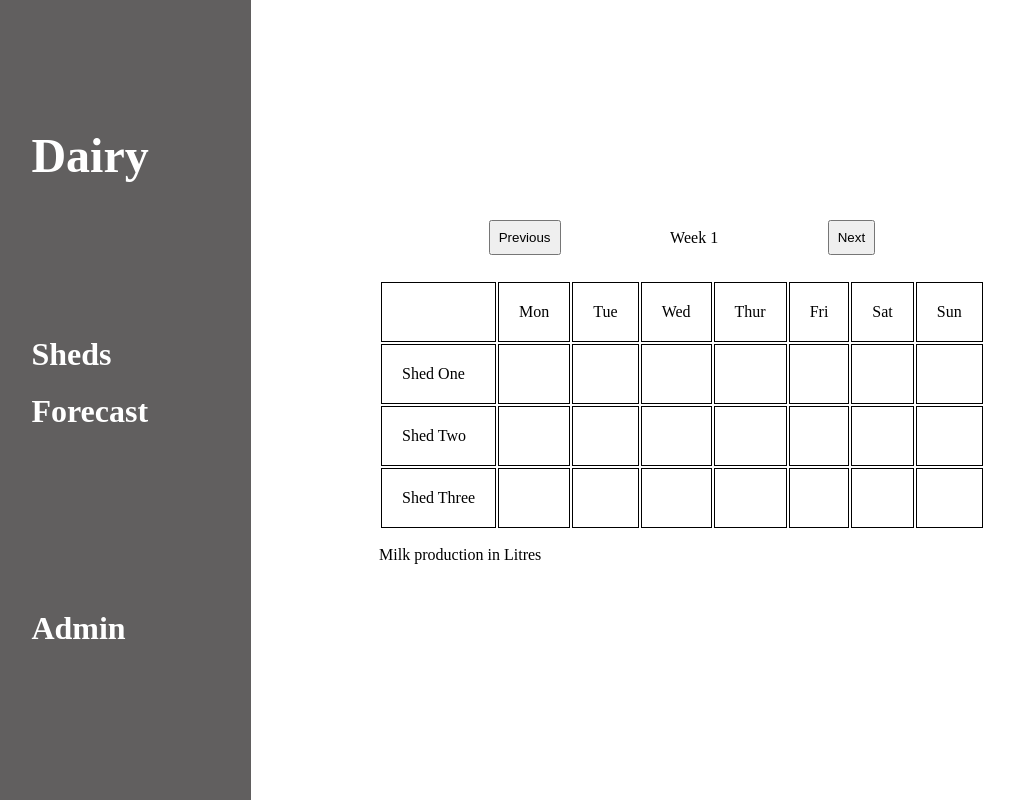
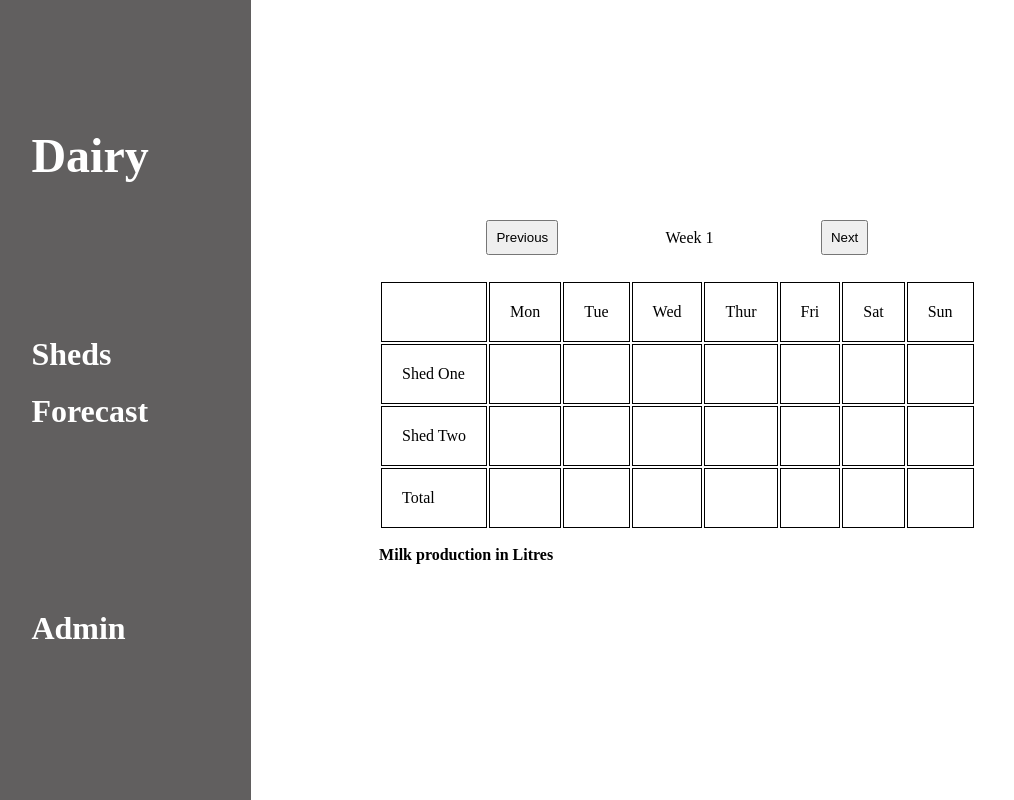
Before and after one commit to nxoo/Dairy-Farm, a plain HTML site: page index.html in a window 1280 px wide. Shown: the whole page, without its empty margins (71-1085 px from the left). Drawn offline with Linux system fonts and the light colour scheme.

Commit message:
added a total row in table

```diff
--- a/Styles/styles.css
+++ b/Styles/styles.css
@@ -58,6 +58,9 @@ td {
 .week-navigator button {
     padding: 8px;
 }
+.sheds p {
+    font-weight: bold;
+}
 
 @media (max-width: 576px) {
     .container-fluid {
--- a/index.html
+++ b/index.html
@@ -63,7 +63,7 @@
                     <td></td>
                 </tr>
                 <tr>
-                    <td>Shed Three</td>
+                    <td>Total</td>
                     <td></td>
                     <td></td>
                     <td></td>
@@ -73,8 +73,8 @@
                     <td></td>
                 </tr>
             </table>
+            <p>Milk production in Litres</p>
         </div>
-        <p>Milk production in Litres</p>
     </div>
 </div>
 
```
